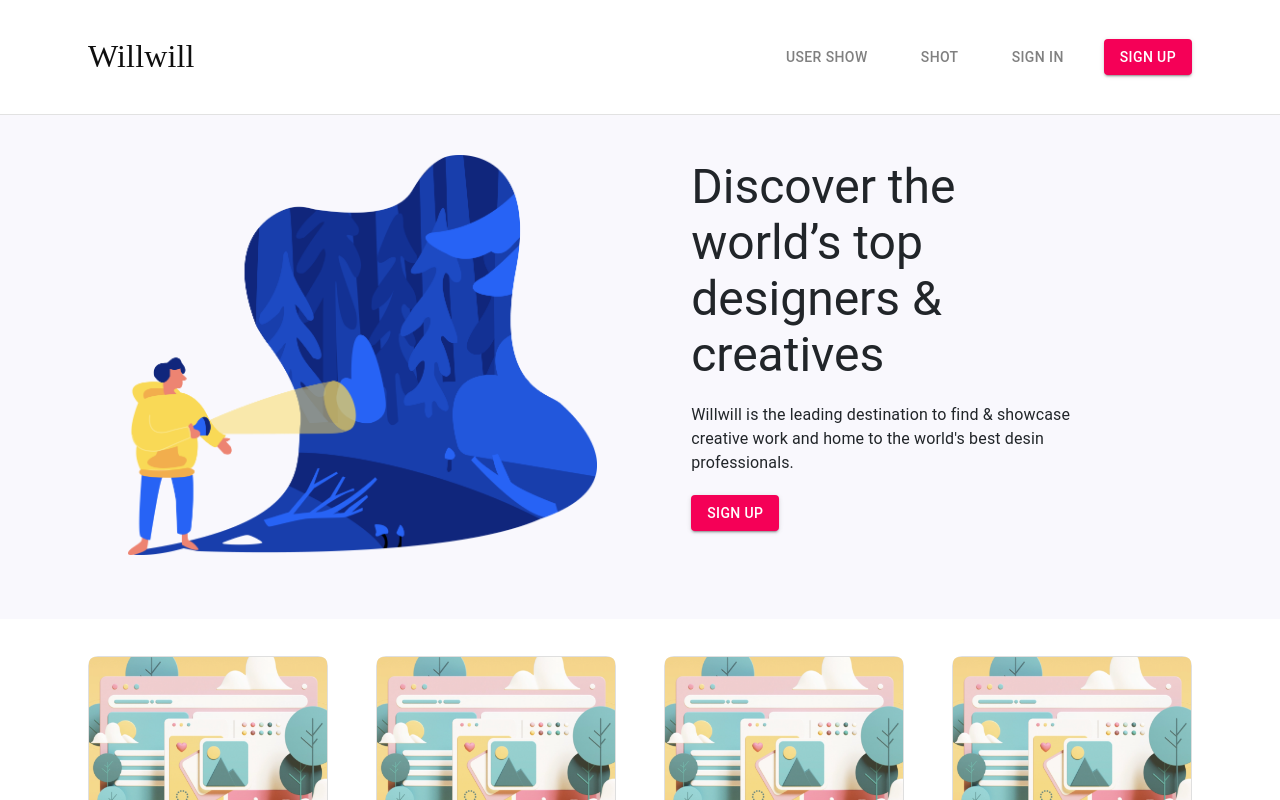
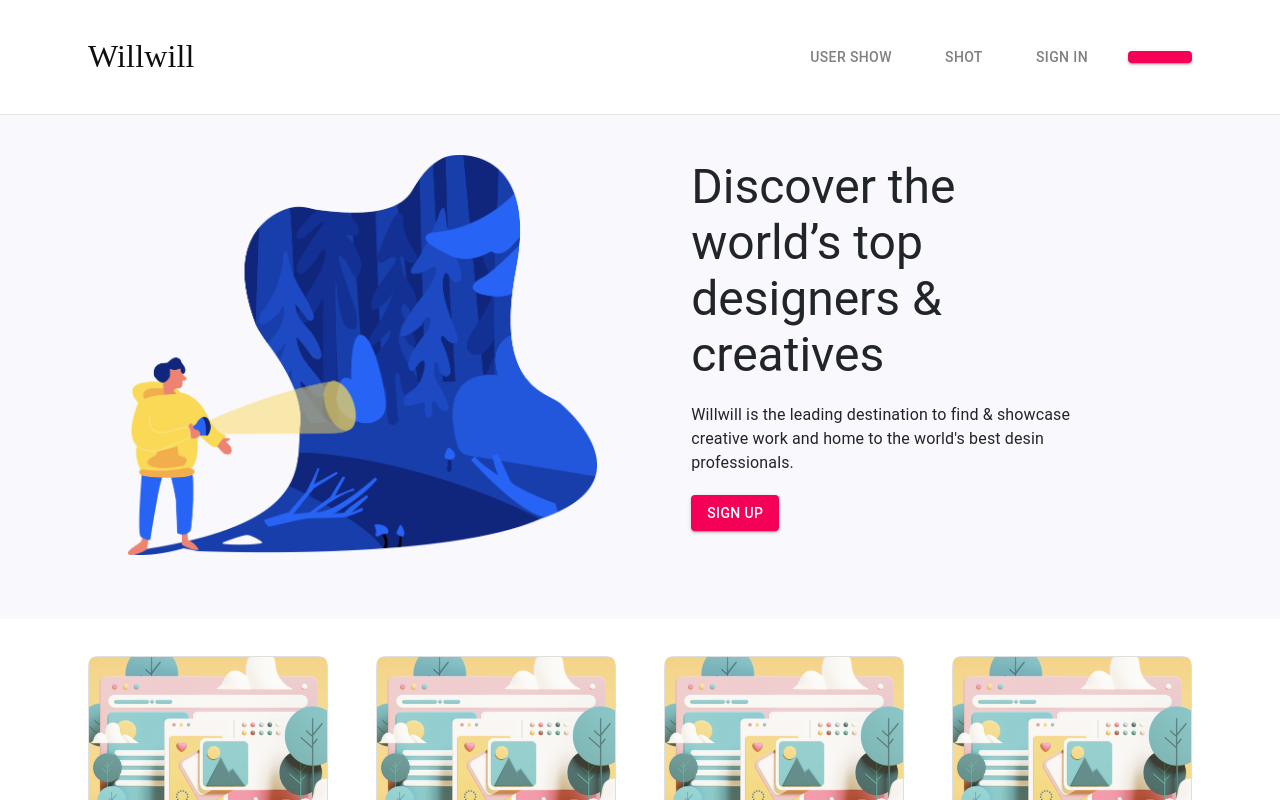
Before and after one commit to YizheWill/dribbble, a React (Create React App) app in the folder dribbble_frontend/: page / in a window 1280 px wide. Shown: the top 800 px of the page. Built offline with nearby package versions, Linux system fonts and the light colour scheme; a web font is replaced by a local one.

Commit message:
start sign up page

```diff
--- a/dribbble_frontend/src/components/SignedOutNavBar.js
+++ b/dribbble_frontend/src/components/SignedOutNavBar.js
@@ -82,9 +82,7 @@ export default function Appbar() {
                 Sign In
               </Link>
             </Button>
-            <Button variant='contained' color='secondary'>
-              Sign up
-            </Button>
+            <Button variant='contained' color='secondary'></Button>
           </div>
         </Toolbar>
       </AppBar>
```
